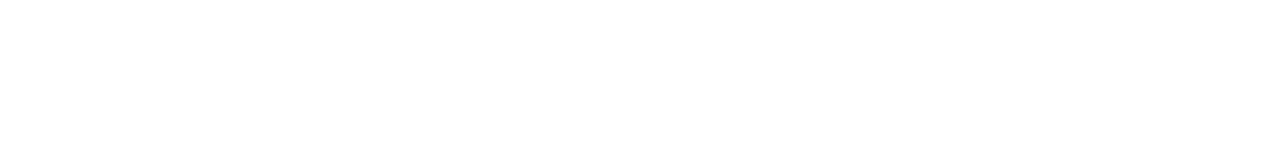
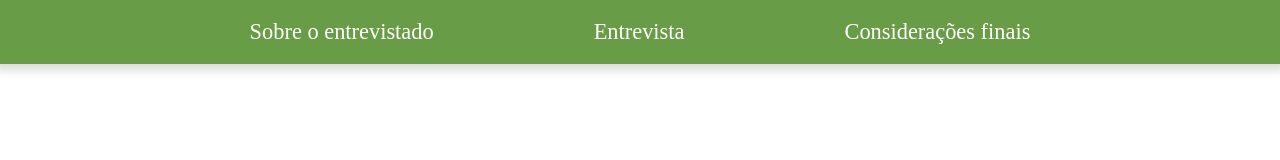
Before and after one commit to VictorO04/site-ivonete, a plain HTML site: page index.html in a window 1280 px wide. Drawn offline with Linux system fonts and the light colour scheme.

Commit message:
feat: cria header

```diff
--- a/assets/css/index.css
+++ b/assets/css/index.css
@@ -3,3 +3,26 @@
     padding: 0;
     box-sizing: border-box;
 }
+
+header {
+    background-color: rgb(105, 156, 71);
+    width: 100%;
+    height: 8vh;
+    display: flex;
+    justify-content: center;
+    align-items: center;
+    gap: 10rem;
+    box-shadow: 0px 0px 10px 6px rgb(218, 217, 217);
+}
+
+header a {
+    font-size: 1.4rem;
+    color: white;
+    text-decoration: none;
+    transition: transform 0.3s, color 0.3s;
+}
+
+header a:hover {
+    transform: scale(1.08);
+    color: rgb(201, 201, 201);
+}
--- a/index.html
+++ b/index.html
@@ -4,8 +4,13 @@
     <meta charset="UTF-8">
     <meta name="viewport" content="width=device-width, initial-scale=1.0">
     <title>Entrevista com Emerson</title>
+    <link rel="stylesheet" href="assets/css/index.css">
 </head>
 <body>
-
+    <header>
+        <a href="">Sobre o entrevistado</a>
+        <a href="">Entrevista</a>
+        <a href="">Considerações finais</a>
+    </header>
 </body>
 </html>
```
